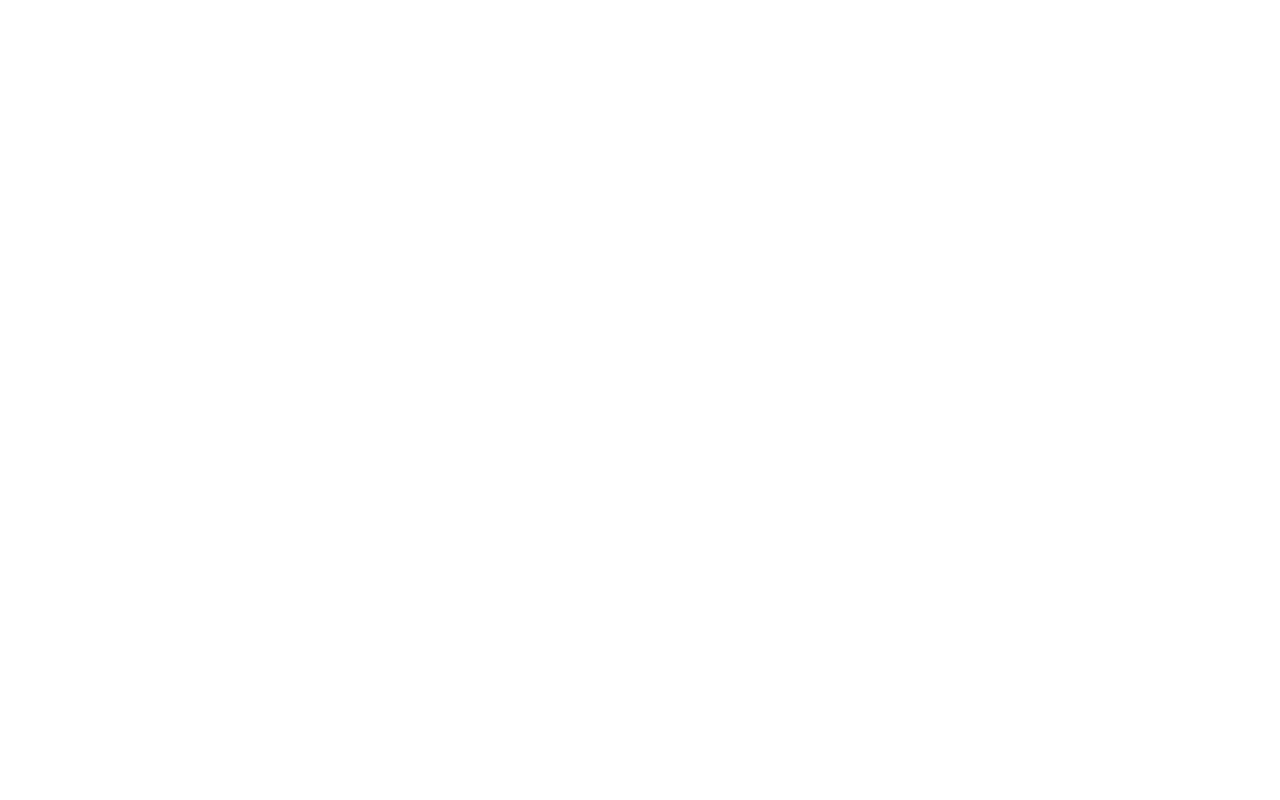
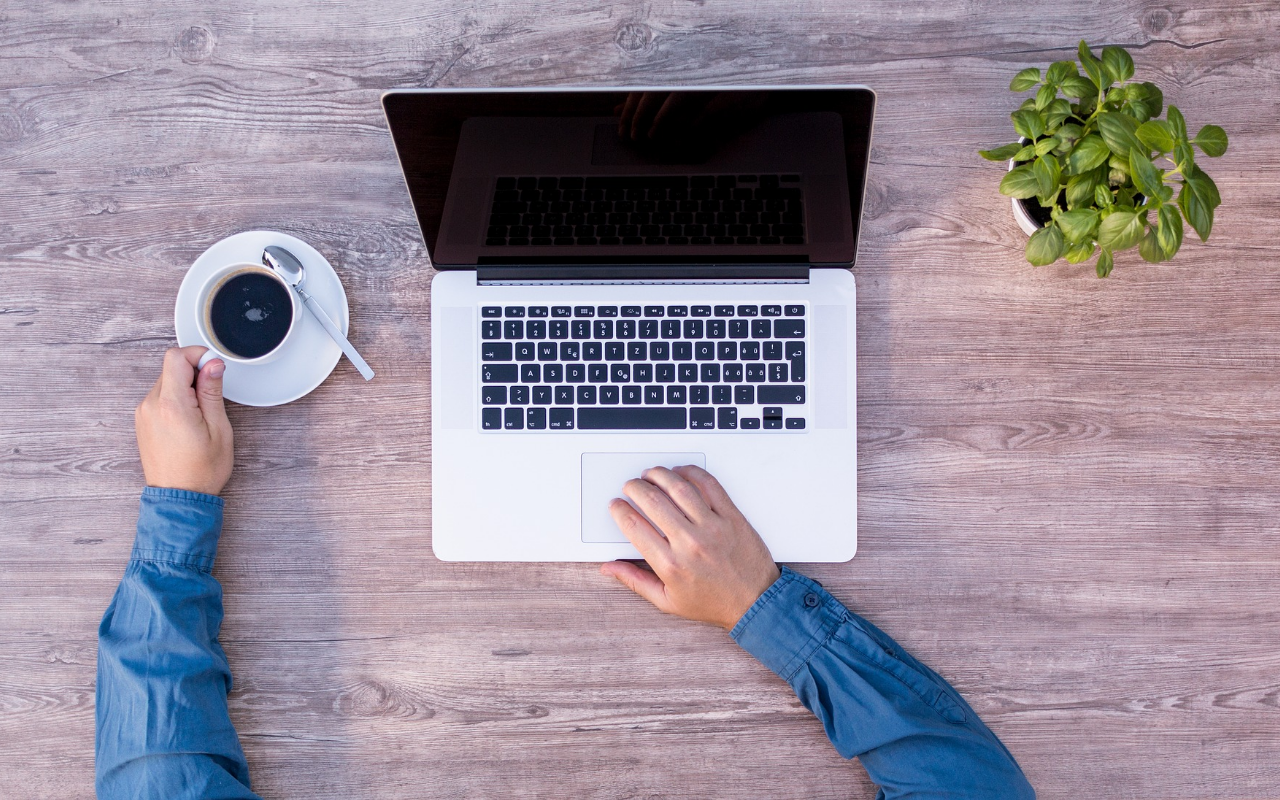
Before and after one commit to KingsleyKC/project-01, a plain HTML site: page index.html in a window 1280 px wide. Drawn offline with Linux system fonts and the light colour scheme.

Commit message:
Changed Image routing...

```diff
--- a/Styles/style.css
+++ b/Styles/style.css
@@ -14,7 +14,7 @@ body{
 }
 
 .bg{
-    background: url(Images/img01.jpg) no-repeat center center/cover;
+    background: url(/Images/img01.jpg) no-repeat center center/cover;
     position: absolute;
     top: 0;
     left: 0;
```
